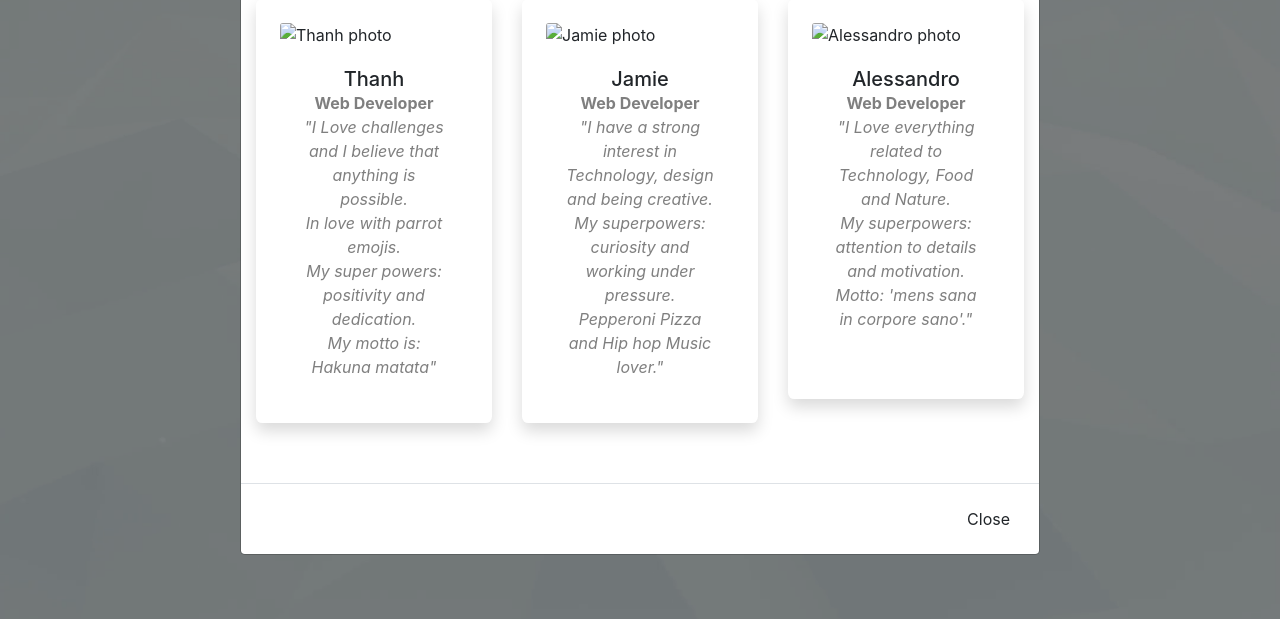
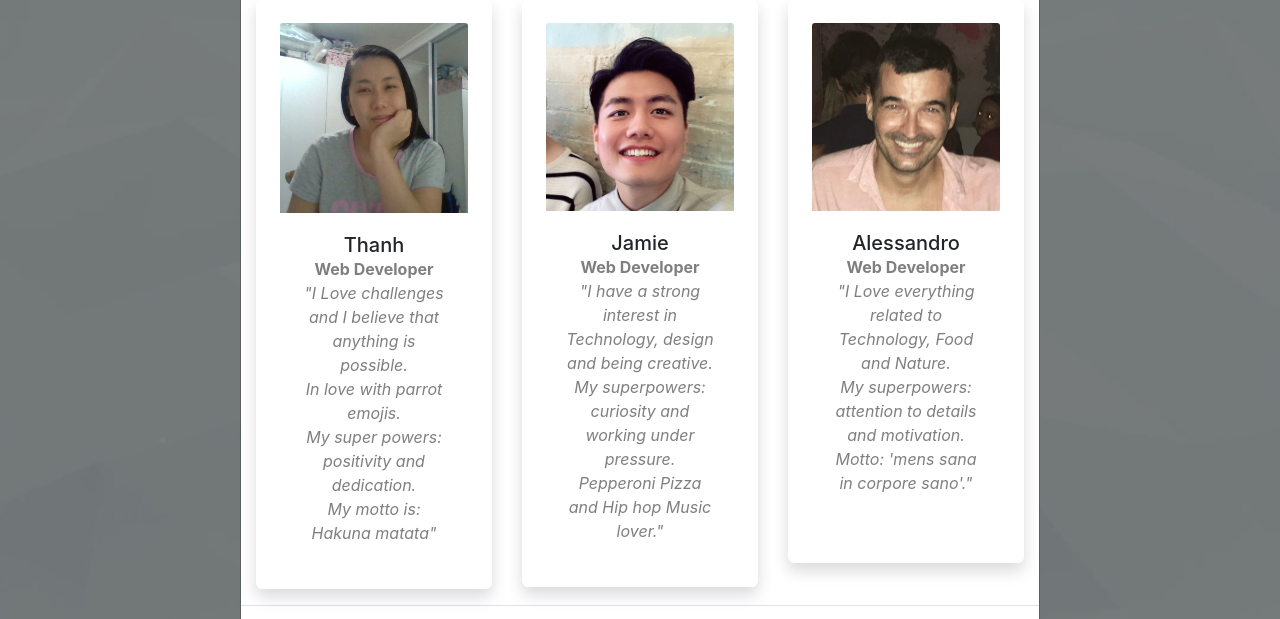
Before and after one commit to Thanh-Barnes/Thanh-Barnes.github.io, a plain HTML site: page index.html in a window 1280 px wide. Both pictures are taken after a click on the link "Team". Shown: the part 181-800 px from the top of the page. Drawn offline with nearby package versions, Linux system fonts and the light colour scheme.

Commit message:
update photo links

```diff
--- a/index.html
+++ b/index.html
@@ -70,7 +70,7 @@
                 <!-- Thanh -->
                 <div class="col-xl-4 my-3">
                   <div class="teamCard card border-0 shadow">
-                    <img src="../projectThanhVersion/team-photos/Thanh.jpg" class="card-img-top" alt="Thanh photo">
+                    <img src="team-photos/Thanh.jpg" class="card-img-top" alt="Thanh photo">
                     <div class="card-body text-center">
                       <h5 class="card-title mb-0">Thanh</h5>
                       <div class="card-text text-black-50"><strong>Web Developer</strong></div>
@@ -81,7 +81,7 @@
                 <!-- Jamie -->
                 <div class="col-xl-4 my-3">
                   <div class="teamCard card border-0 shadow">
-                    <img src="../projectThanhVersion/team-photos/Jamie.jpg" class="card-img-top" alt="Jamie photo">
+                    <img src="team-photos/Jamie.jpg" class="card-img-top" alt="Jamie photo">
                     <div class="card-body text-center">
                       <h5 class="card-title mb-0">Jamie</h5>
                       <div class="card-text text-black-50"><strong>Web Developer</strong></div>
@@ -92,7 +92,7 @@
                 <!-- Alessandro -->
                 <div class="col-xl-4 my-3">
                   <div class="teamCard card border-0 shadow">
-                    <img src="../projectThanhVersion/team-photos/alex2.jpg" class="card-img-top" alt="Alessandro photo">
+                    <img src="team-photos/alex2.jpg" class="card-img-top" alt="Alessandro photo">
                     <div class="card-body h-800 text-center">
                       <h5 class="card-title mb-0">Alessandro</h5>
                       <div class="card-text text-black-50"><strong>Web Developer</strong></div>
```
